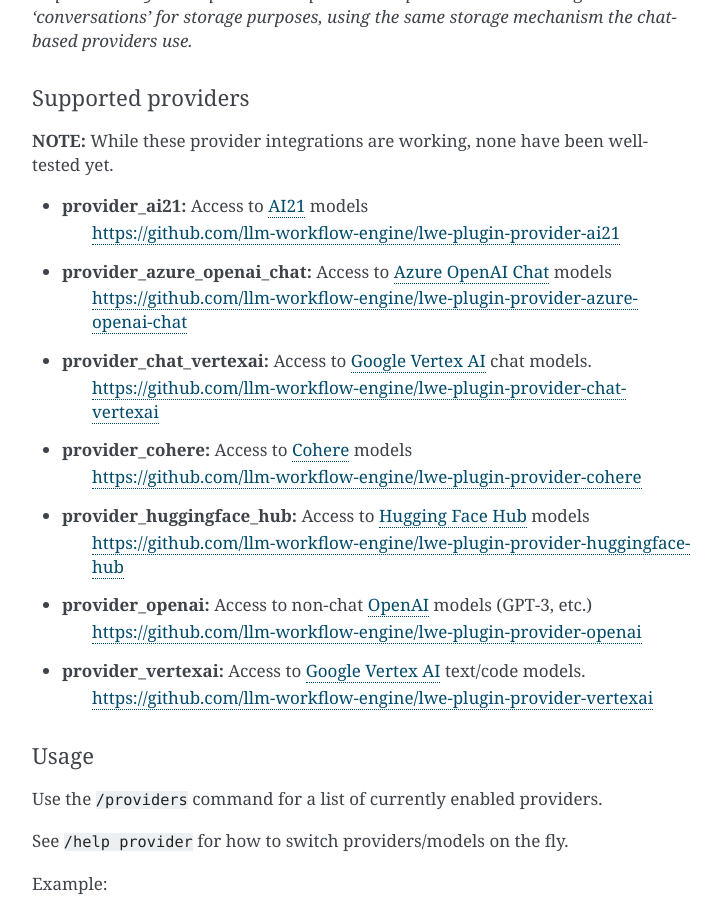
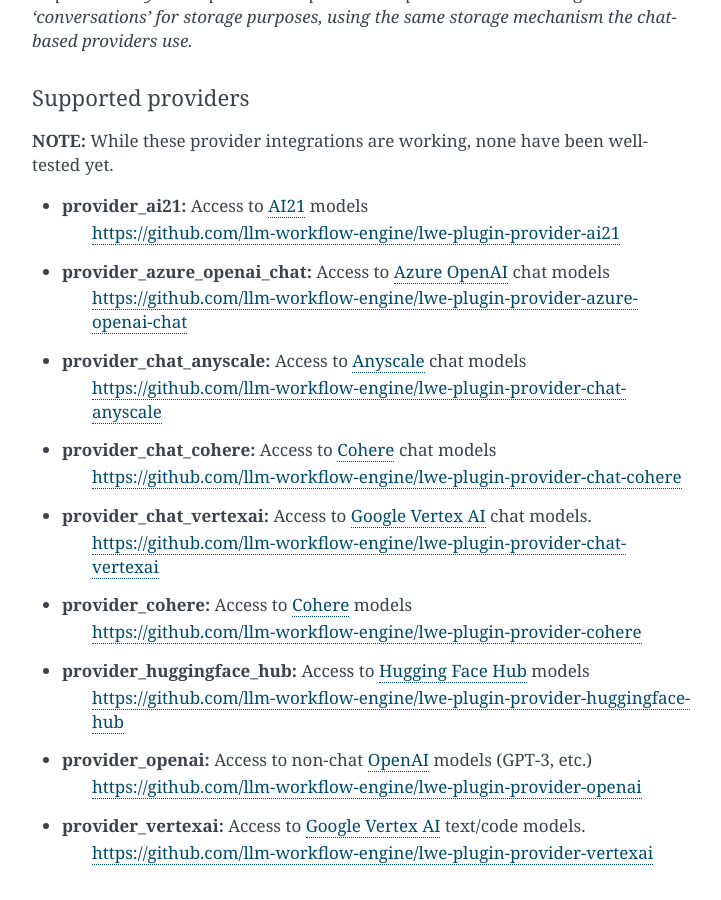
Before and after one commit to llm-workflow-engine/llm-workflow-engine, a Sphinx documentation site: the page built from docs/plugins.rst, in a window 1280 px wide and 900 px high, scrolled down 2190 px. Shown: the whole window, without its empty margins (388-1109 px from the left). Built offline with Sphinx 7.4.7, drawn with Linux system fonts in a browser that asks for light colours.

Commit message:
add chat-anyscale and chat-cohere plugin links

```diff
--- a/docs/plugins.rst
+++ b/docs/plugins.rst
@@ -105,8 +105,12 @@
 
 * **provider_ai21:** Access to `AI21 <https://docs.ai21.com/docs/jurassic-2-models>`_ models
    https://github.com/llm-workflow-engine/lwe-plugin-provider-ai21
-* **provider_azure_openai_chat:** Access to `Azure OpenAI Chat <https://learn.microsoft.com/en-us/azure/ai-services/openai/concepts/models>`_ models
+* **provider_azure_openai_chat:** Access to `Azure OpenAI <https://learn.microsoft.com/en-us/azure/ai-services/openai/concepts/models>`_ chat models
    https://github.com/llm-workflow-engine/lwe-plugin-provider-azure-openai-chat
+* **provider_chat_anyscale:** Access to `Anyscale <https://docs.anyscale.com>`_ chat models
+   https://github.com/llm-workflow-engine/lwe-plugin-provider-chat-anyscale
+* **provider_chat_cohere:** Access to `Cohere <https://docs.cohere.com/docs/models>`_ chat models
+   https://github.com/llm-workflow-engine/lwe-plugin-provider-chat-cohere
 * **provider_chat_vertexai:** Access to `Google Vertex AI <https://cloud.google.com/vertex-ai/docs/generative-ai/learn/models>`_ chat models.
    https://github.com/llm-workflow-engine/lwe-plugin-provider-chat-vertexai
 * **provider_cohere:** Access to `Cohere <https://docs.cohere.com/docs/models>`_ models
```
